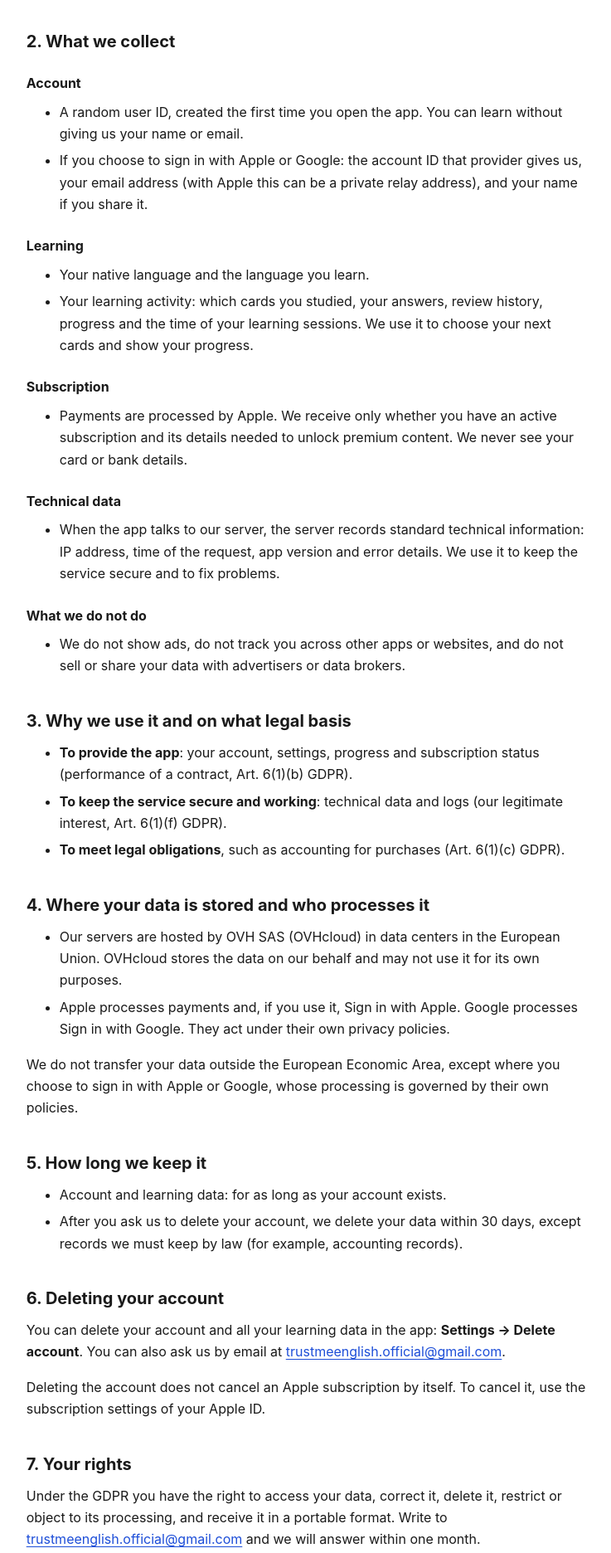
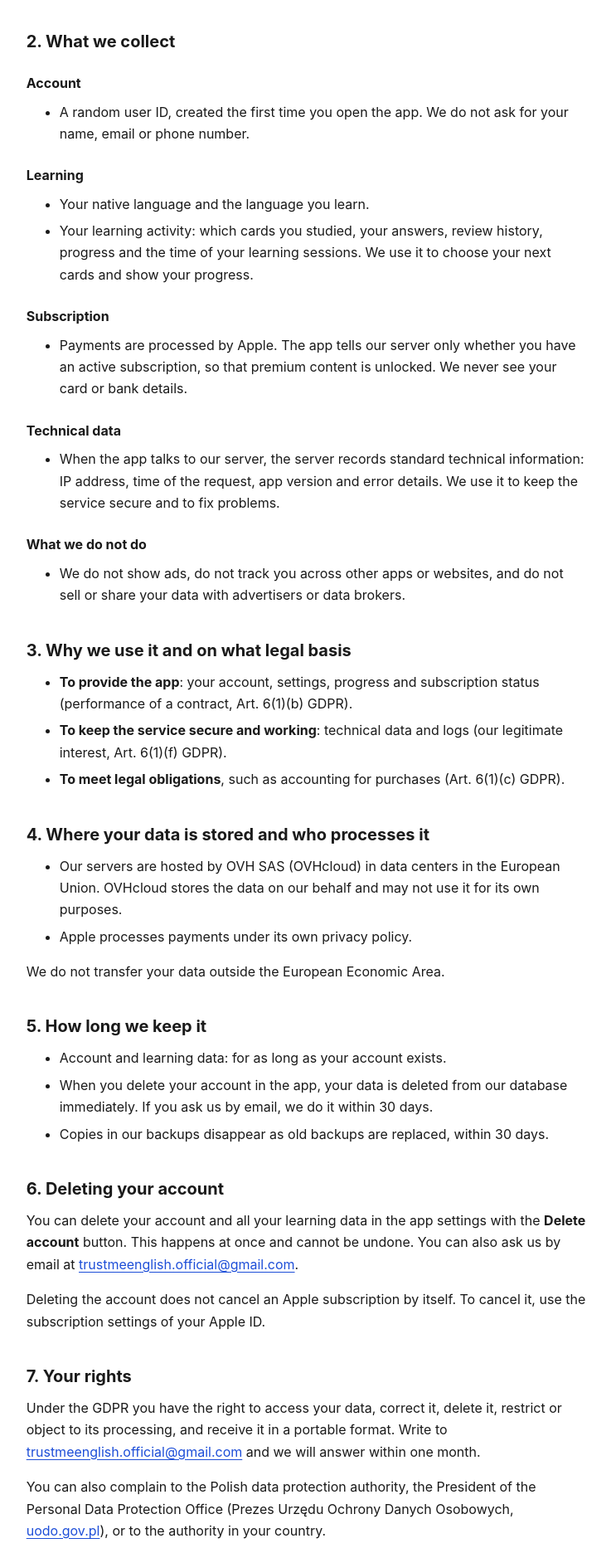
Before and after one commit to trust-me-english/trust-me-english.github.io, a plain HTML site: page privacy.html in a window 1280 px wide. Shown: the part 445-2317 px from the top of the page at 83% size, without its empty margins (271-1008 px from the left). Drawn offline with Linux system fonts and the light colour scheme.

Commit message:
- Match the privacy policy to the app: anonymous account only, instant in-app deletion, backups within 30 days

```diff
--- a/privacy.html
+++ b/privacy.html
@@ -10,7 +10,7 @@
 <main>
   <header>
     <h1>Privacy Policy</h1>
-    <p class="meta">Trust Me English · Last updated: 15 November 2026</p>
+    <p class="meta">Trust Me English · Last updated: 16 November 2026</p>
     <p class="meta languages"><a href="privacy.ru.html" lang="ru">Русская версия</a></p>
   </header>
 
@@ -23,8 +23,7 @@
   <h2>2. What we collect</h2>
   <h3>Account</h3>
   <ul>
-    <li>A random user ID, created the first time you open the app. You can learn without giving us your name or email.</li>
-    <li>If you choose to sign in with Apple or Google: the account ID that provider gives us, your email address (with Apple this can be a private relay address), and your name if you share it.</li>
+    <li>A random user ID, created the first time you open the app. We do not ask for your name, email or phone number.</li>
   </ul>
   <h3>Learning</h3>
   <ul>
@@ -33,7 +32,7 @@
   </ul>
   <h3>Subscription</h3>
   <ul>
-    <li>Payments are processed by Apple. We receive only whether you have an active subscription and its details needed to unlock premium content. We never see your card or bank details.</li>
+    <li>Payments are processed by Apple. The app tells our server only whether you have an active subscription, so that premium content is unlocked. We never see your card or bank details.</li>
   </ul>
   <h3>Technical data</h3>
   <ul>
@@ -54,18 +53,19 @@
   <h2>4. Where your data is stored and who processes it</h2>
   <ul>
     <li>Our servers are hosted by OVH SAS (OVHcloud) in data centers in the European Union. OVHcloud stores the data on our behalf and may not use it for its own purposes.</li>
-    <li>Apple processes payments and, if you use it, Sign in with Apple. Google processes Sign in with Google. They act under their own privacy policies.</li>
+    <li>Apple processes payments under its own privacy policy.</li>
   </ul>
-  <p>We do not transfer your data outside the European Economic Area, except where you choose to sign in with Apple or Google, whose processing is governed by their own policies.</p>
+  <p>We do not transfer your data outside the European Economic Area.</p>
 
   <h2>5. How long we keep it</h2>
   <ul>
     <li>Account and learning data: for as long as your account exists.</li>
-    <li>After you ask us to delete your account, we delete your data within 30 days, except records we must keep by law (for example, accounting records).</li>
+    <li>When you delete your account in the app, your data is deleted from our database immediately. If you ask us by email, we do it within 30 days.</li>
+    <li>Copies in our backups disappear as old backups are replaced, within 30 days.</li>
   </ul>
 
   <h2>6. Deleting your account</h2>
-  <p>You can delete your account and all your learning data in the app: <strong>Settings → Delete account</strong>. You can also ask us by email at <a href="mailto:trustmeenglish.official@gmail.com">trustmeenglish.official@gmail.com</a>.</p>
+  <p>You can delete your account and all your learning data in the app settings with the <strong>Delete account</strong> button. This happens at once and cannot be undone. You can also ask us by email at <a href="mailto:trustmeenglish.official@gmail.com">trustmeenglish.official@gmail.com</a>.</p>
   <p>Deleting the account does not cancel an Apple subscription by itself. To cancel it, use the subscription settings of your Apple ID.</p>
 
   <h2>7. Your rights</h2>
```
Also changed, not shown: privacy.ru.html (+8 -8 lines).
